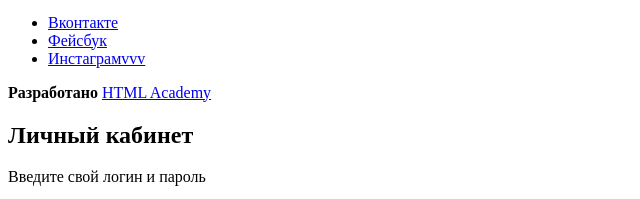
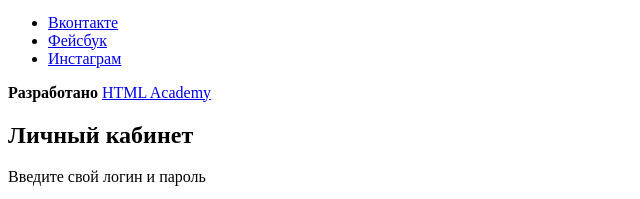
Before and after one commit to shbdzh/barber, a plain HTML site: page index.html in a window 1280 px wide. Shown: the part 1262-1461 px from the top of the page, 0-640 px from the left. Drawn offline with Linux system fonts and the light colour scheme.

Commit message:
index.html: change text link

```diff
--- a/index.html
+++ b/index.html
@@ -97,7 +97,7 @@
         <ul>
         <li><a class="social-button" href="#">Вконтакте</a></li>
         <li><a class="social-button" href="#">Фейсбук</a></li>
-        <li><a class="social-button" href="#">Инстаграмvvv</a></li>
+        <li><a class="social-button" href="#">Инстаграм</a></li>
         </ul>
     </div>
     <p class="footer-copyright">
```
